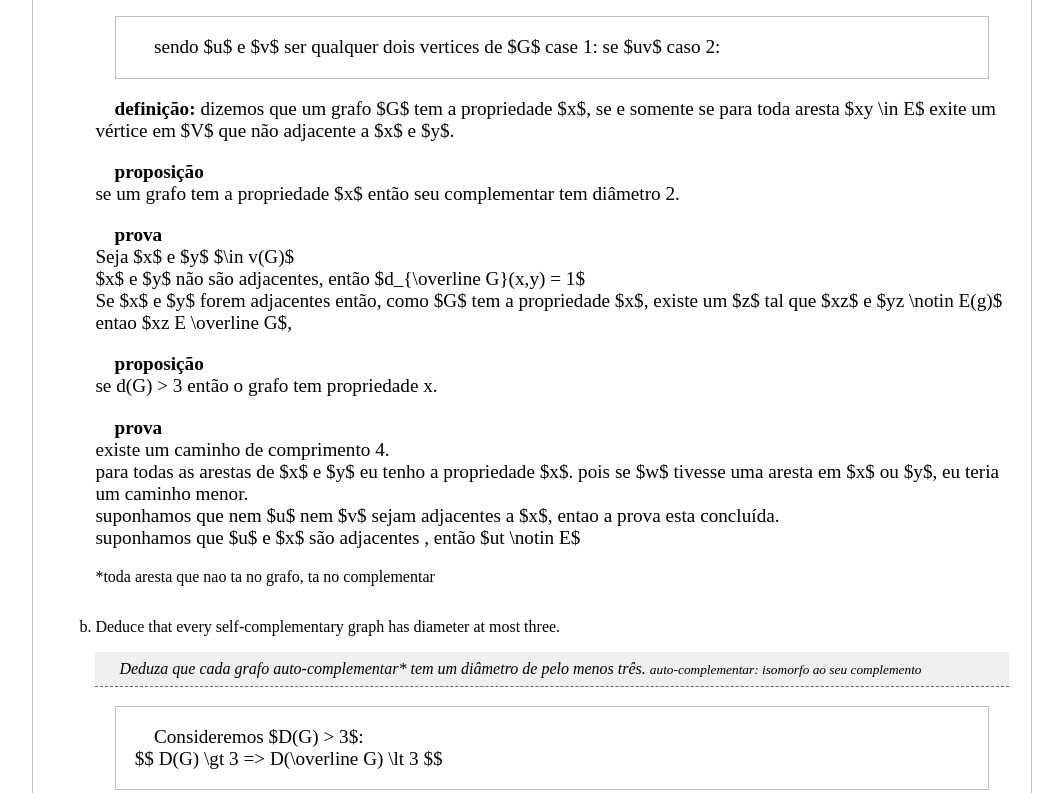
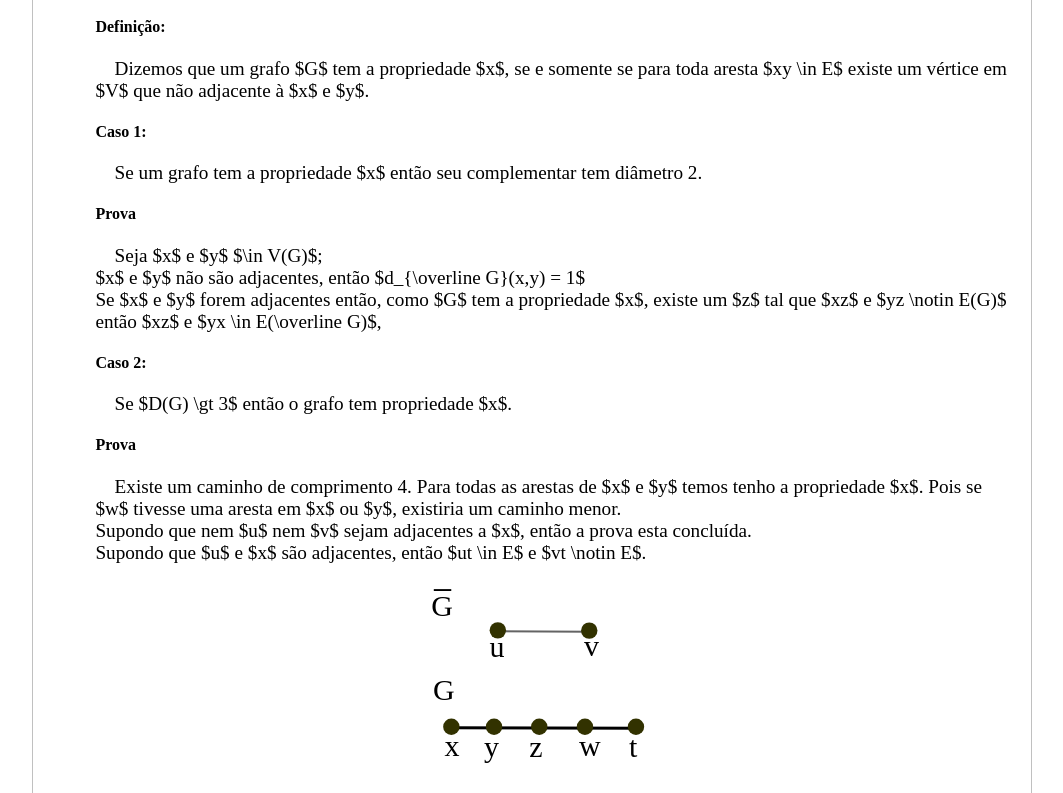
Before and after one commit to vanessametonini/grahps-theory, a website: page lista03/index.html in a window 1280 px wide. Shown: the part 1356-2149 px from the top of the page, without its empty margins (108-1171 px from the left). Drawn offline with Linux system fonts and the light colour scheme.

Commit message:
ajustes nas respostas L03

```diff
--- a/lista03/index.html
+++ b/lista03/index.html
@@ -1,4 +1,4 @@
-<!DOCTYPE html>
+    <!DOCTYPE html>
 <html lang="en">
 <head>
     <meta charset="UTF-8">
@@ -72,46 +72,37 @@
                 <p lang="pt-br">
                     Sendo $G$ um grafo simples de diâmetro maior que três. Mostre que $\overline{G}$ tem o diâmetro menor que três.
                 </p>
-                <p contenteditable>
-                    sendo $u$ e $v$ ser qualquer dois vertices de $G$
-                case 1:
-                se $uv$
-
-                caso 2:
-
-
+                <h4>Definição:</h4>
+                <p>
+                    Dizemos que um grafo $G$ tem a propriedade $x$, se e somente se para toda aresta $xy \in E$ existe um vértice em $V$ que não adjacente à $x$ e $y$.
                 </p>
+                <h4>Caso 1:</h4>
                 <p>
-                    <strong>definição:</strong>
-                    dizemos que um grafo $G$ tem a propriedade $x$, se e somente se para toda aresta $xy \in E$ exite um vértice em $V$ que não adjacente a $x$ e $y$.
+                    Se um grafo tem a propriedade $x$ então seu complementar tem diâmetro 2.
                 </p>
+                <h4>Prova</h4>
                 <p>
-                    <strong>proposição</strong> <br>
-                    se um grafo tem a propriedade $x$ então seu complementar tem diâmetro 2.
-                </p>
-                <p>
-                    <strong>prova</strong> <br>
-                    Seja $x$ e $y$ $\in v(G)$ <br>
+                    Seja $x$ e $y$ $\in V(G)$; <br>
                     $x$ e $y$ não são adjacentes, então $d_{\overline G}(x,y) = 1$ <br>
-                    Se $x$ e $y$ forem adjacentes então, como $G$ tem a propriedade $x$, existe um $z$ tal que $xz$ e $yz \notin E(g)$ entao $xz E \overline G$,
+                    Se $x$ e $y$ forem adjacentes então, como $G$ tem a propriedade $x$, existe um $z$ tal que $xz$ e $yz \notin E(G)$ então $xz$ e $yx \in E(\overline G)$,
                 </p>
 
+                <h4>Caso 2:</h4>
                 <p>
-                    <strong>proposição</strong> <br>
-                    se d(G) > 3 então o grafo tem propriedade x.
+                    Se $D(G) \gt 3$ então o grafo tem propriedade $x$.
                 </p>
+                <h4>Prova</h4>
                 <p>
-                    <strong>prova</strong> <br>
-                    existe um caminho de comprimento 4.
+                    Existe um caminho de comprimento 4. Para todas as arestas de $x$ e $y$ temos tenho a propriedade $x$. Pois se $w$ tivesse uma aresta em $x$ ou $y$, existiria um caminho menor.
                     <br>
-                    para todas as arestas de $x$ e $y$ eu tenho a propriedade $x$. pois se $w$ tivesse uma aresta em $x$ ou $y$, eu teria um caminho menor.
+                    Supondo que nem $u$ nem $v$ sejam adjacentes a $x$, então a prova esta concluída.
                     <br>
-                    suponhamos que nem $u$ nem $v$ sejam adjacentes a $x$, entao a prova esta concluída.
-                    <br>
-                    suponhamos que $u$ e $x$ são adjacentes , então $ut \notin E$
+                    Supondo que $u$ e $x$ são adjacentes, então $ut \in E$ e $vt \notin E$.
                 </p>
-
-                *toda aresta que nao ta no grafo, ta no complementar
+                <figure>
+                    <img src="img/3.1.7.svg" alt="">
+                </figure>
+                <!-- *toda aresta que não está no grafo, está no complementar -->
             </li>
             <li>
                 Deduce that every self-complementary graph has diameter at most three.
@@ -121,7 +112,7 @@
                 </p>
                 <!-- ref:
                 http://mathworld.wolfram.com/Self-ComplementaryGraph.html -->
-                <p contenteditable>
+                <p>
                     Consideremos $D(G) > 3$: <br>
                     $$
                         D(G) \gt 3 => D(\overline G) \lt 3
@@ -133,7 +124,7 @@
                 <p lang="pt-br">
                     Para $k = 0, 1, 2, 3$, dê um exemplo de um grafo auto-complementar com diâmetro $k$, se existir um.
                 </p>
-                <p contenteditable>
+                <p>
                     aqui só justificar para $k=1$ pois é infinito
                 </p>
             </li>
@@ -149,12 +140,13 @@
         <p>
             <strong>Girth</strong> é o comprimento do menor ciclo do grafo (é um número).
         </p>
+        <h4>Definições:</h4>
         <p>
-            $$g = girth(G) d= diametro(G)$$
+            $g = girth(G)$ e $d= diametro(G)$
             $$g \geq 2k => d \geq k $$
         </p>
         <p>
-            Suponhamos por absurdo que: <br>
+            Vamos supor por absurdo que: <br>
             $$d \leq k-1$$
             $$d+1 \leq k$$
             $$2d+2 \leq 2k \leq g$$
@@ -162,17 +154,17 @@
             $$g \gt 2d+1$$
         </p>
         <p>
-            Seja $c$ um g-ciclo em $G$ com vértices consecutivos $x_0,x_1,...,x_{g-1}$.
+            Seja $c$ um $g-ciclo$ em $G$ com vértices consecutivos $x_0,x_1,...,x_{g-1}$.
         </p>
         <p>
-            Consideremos o caminho $Pc$ sobre o ciclo $c$, como sendo o caminho mínim entre $x_0$ e $x_{d+1}$. Se $g=2d+2$ existe
-            dois caminhos mínimos entre $x_0$ e $x_{d+1}$ se $g \gt 2d +2$ p caminho $Pc$ e definido de forma única. De qualquer
+            Considerando o caminho $Pc$ sobre o ciclo $c$, como sendo o caminho mínimo entre $x_0$ e $x_{d+1}$. Se $g=2d+2$ existem
+            dois caminhos mínimos entre $x_0$ e $x_{d+1}$ se $g \gt 2d +2$ o caminho $Pc$ e definido de forma única. De qualquer
             maneira podemos difinir $Pc$ como o caminho com vértices consecutivos $x_0,x_1,...,x_{d+1}$.
             <br>
             Seja $t = d(x_0,x_{d+1})$ e seja $P$ o caminho $(y_0 = x_0) y_1, y_2,...y_t(x_d+1)$. Por definição de diâmetro, $t \leq d$.
         </p>
         <p>
-            Seja $j$ o menor número tal que $x_j \neq y_j$. $j$ de fato existe caso contrário, $P$ e $Pc$ seriam iguais, absurdo eles comprimento diferente.
+            Seja $j$ o menor número tal que $x_j \neq y_j$. $j$ de fato existe caso contrário, $P$ e $Pc$ seriam iguais, o que é um absurdo pois devem ter comprimentos diferentes.
         </p>
         <p>
             Entre os valores estritamente maiores que $j$, seja $k$ o primeiro valor tal que $x_n = y_k$ para algum $m \leq d+1$. De fato $k$ existe pois $y = (x_d+1)$ está no ciclo.
```
Also changed, not shown: lista03/img/3.1.7.svg (added).
